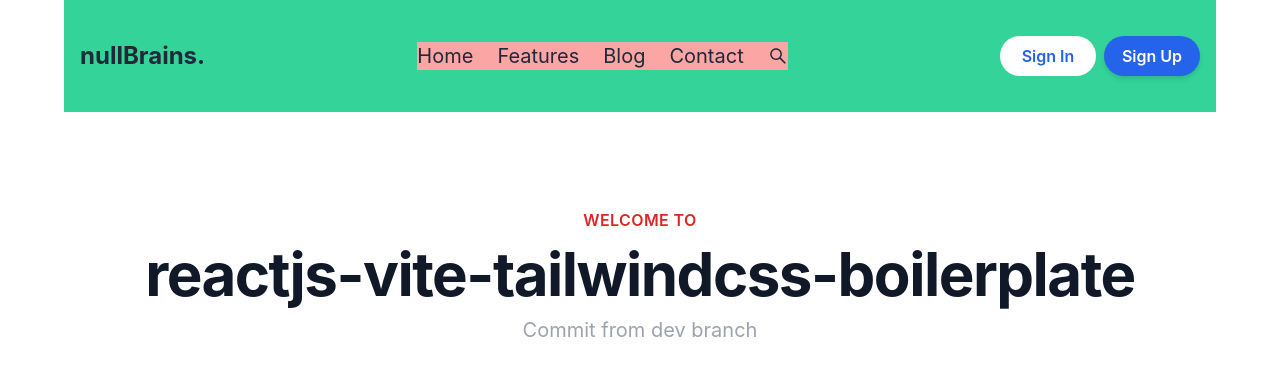
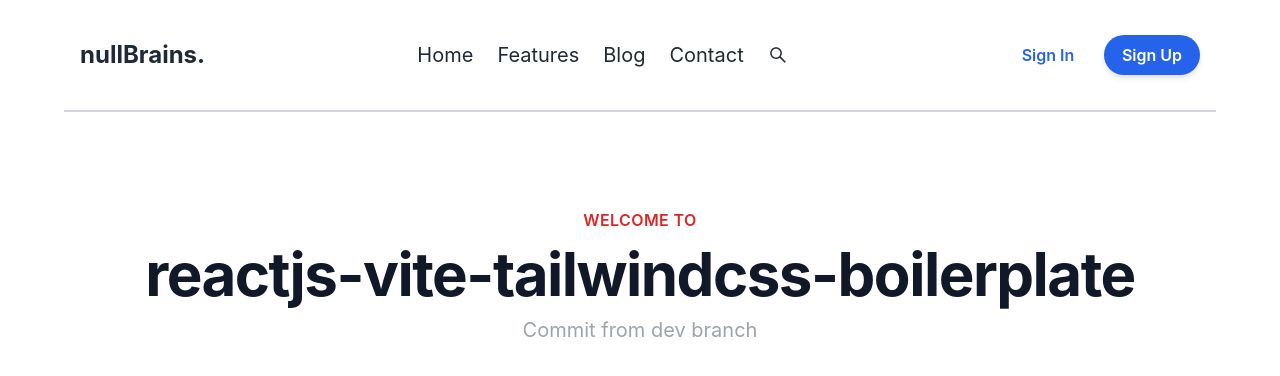
Before and after one commit to appsplash99/blowhorn-landing-page, a React (Vite) app: page / in a window 1280 px wide. Shown: the top 376 px of the page. Built offline with nearby package versions, Linux system fonts and the light colour scheme.

Commit message:
finalised navbar

```diff
--- a/src/components/Navbar.tsx
+++ b/src/components/Navbar.tsx
@@ -1,4 +1,4 @@
-import React, { useState } from "react";
+import React from "react";
 import { IoIosArrowForward, IoIosArrowDown } from "react-icons/io";
 import { Button } from "./Button";
 
@@ -13,8 +13,8 @@ export const Navbar: React.FC<INavbarProps> = ({
   setshowMobileNav,
 }) => {
   return (
-    <nav className="bg-red-600">
-      <div className="h-16 md:h-28 flex bg-green-400 flex-wrap items-center justify-between p-4">
+    <nav className="bg-red-600 relative">
+      <div className="h-16 md:h-28 flex bg-white flex-wrap items-center justify-between p-4 border-b-2 border-gray-300">
         <div className="flex gap-4 items-center justify-center">
           <div className={`block lg:${!showMobileNav && "hidden"}`}>
             <button
@@ -30,7 +30,7 @@ export const Navbar: React.FC<INavbarProps> = ({
         </div>
         {/* DESKTOP MENU */}
         <div
-          className={`bg-red-300 hidden lg:flex gap-6 items-center justify-center text-xl`}
+          className={`hidden lg:flex gap-6 items-center justify-center text-xl`}
         >
           {children}
         </div>
@@ -45,7 +45,7 @@ export const Navbar: React.FC<INavbarProps> = ({
       </div>
       {/* MOBILE NAV */}
       <div
-        className={`h-12 bg-purple-300 ${
+        className={`absolute w-full h-12 bg-purple-300 ${
           showMobileNav ? "flex" : "hidden"
         } lg:hidden gap-6 items-center justify-center text-xl`}
       >
```
